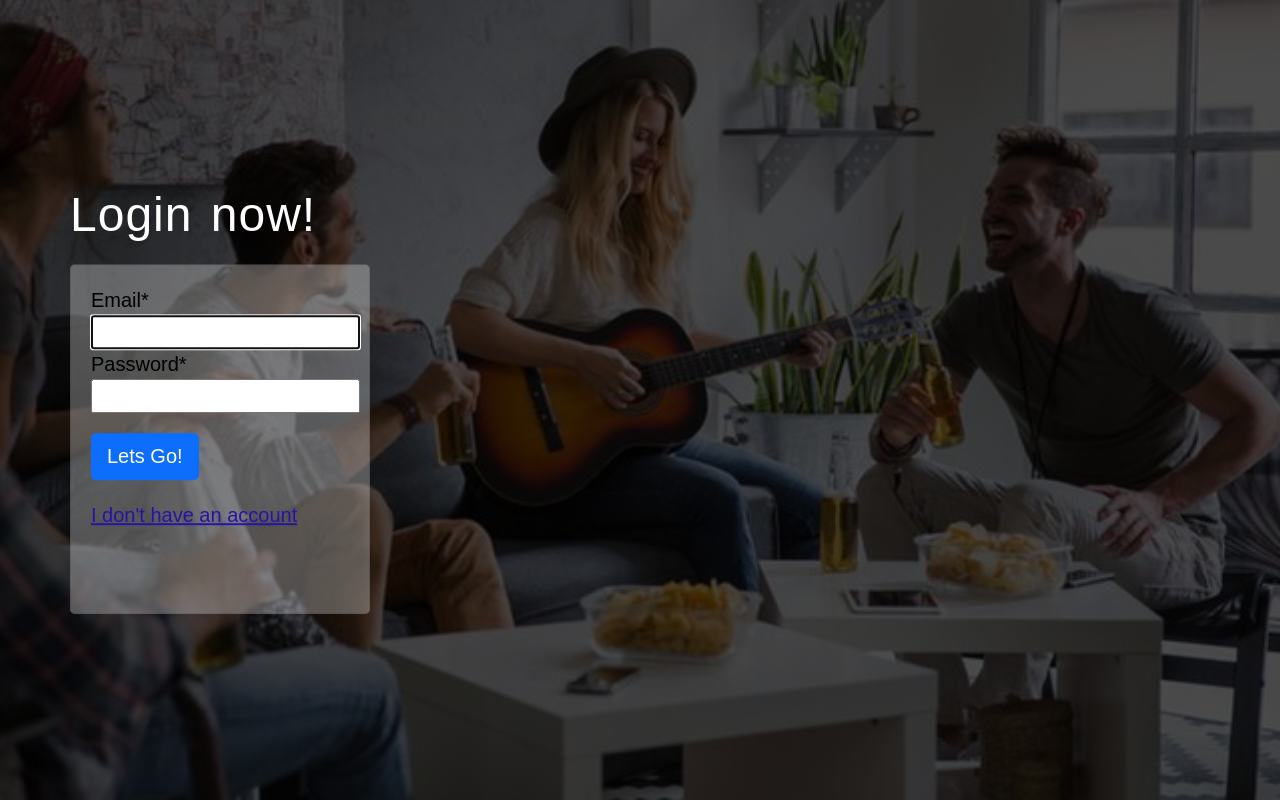
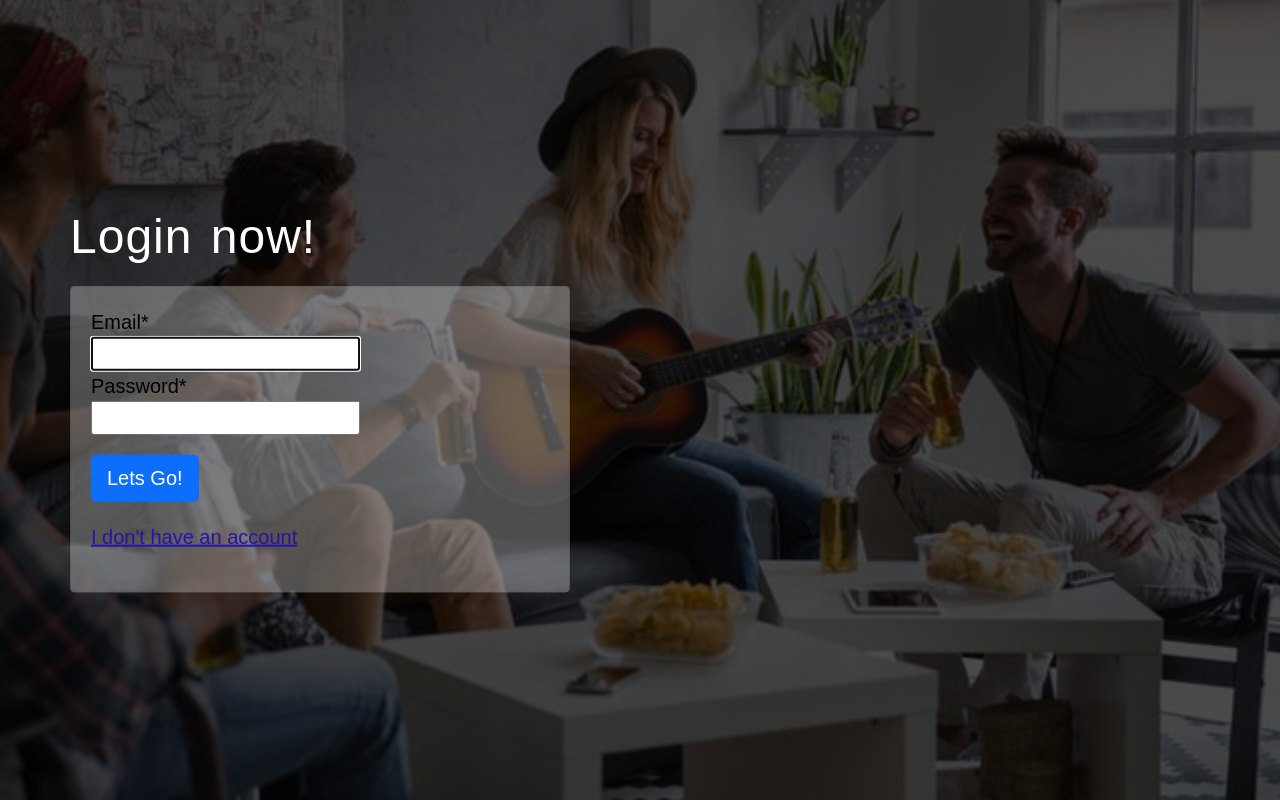
Before and after one commit to redhat-beyond/roo.me, a Django app: page /login/ in a window 1280 px wide. Run offline with Django 3.2, Linux system fonts and the light colour scheme; some libraries are stand-ins or nearby versions.

Commit message:
Fixed visual bug in the login page
When a user enterd wrong email or password the form would go
out of bounds - now Fixed

```diff
--- a/main/templates/main/login.html
+++ b/main/templates/main/login.html
@@ -24,7 +24,7 @@
 
         <div class="text-box">
             <h1>Login now!</h1>
-            <div class="card" style="color: rgb(0, 0, 0); background: rgba(252, 252, 252, 0.3); height: 350px; width: 300px;">
+            <div class="card" style="color: rgb(0, 0, 0); background: rgba(252, 252, 252, 0.3); width: 500px;">
                 <div class="card-body">
                     <form method="POST">
                         {% csrf_token %}
```
